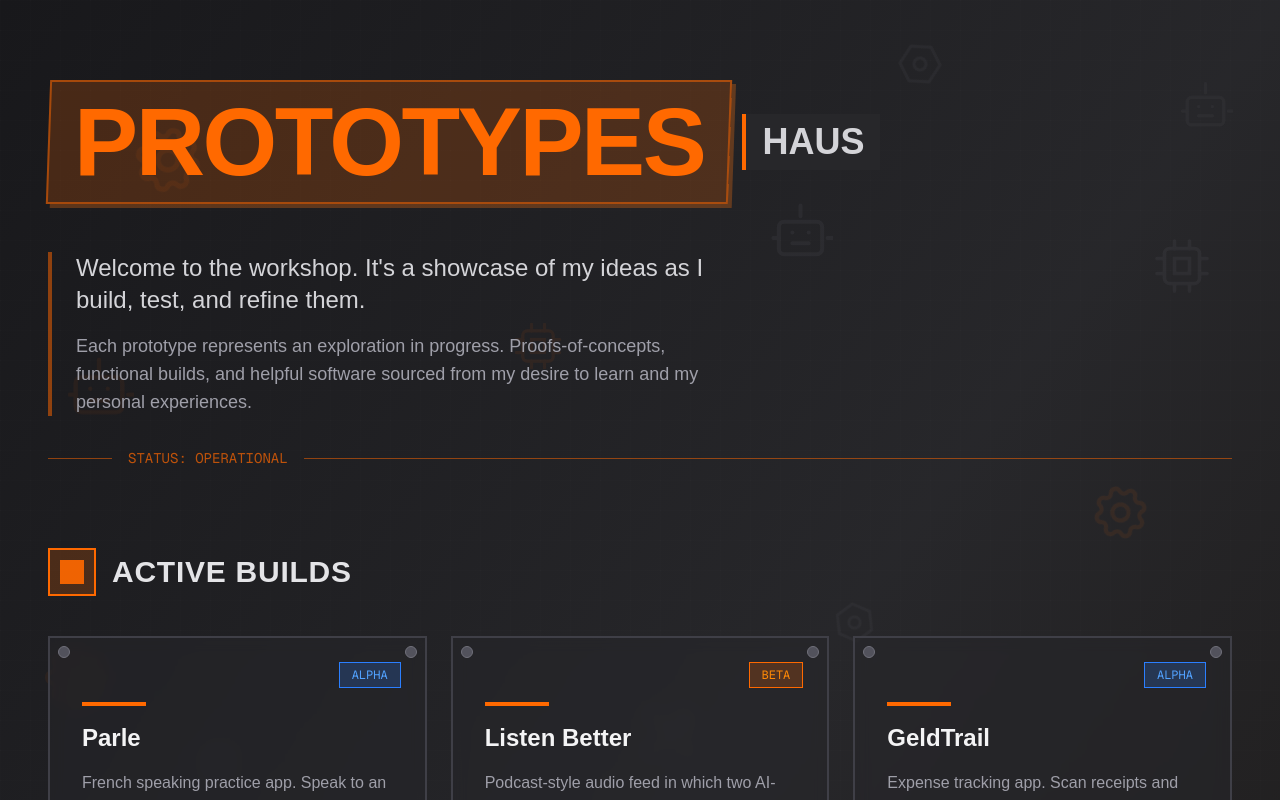
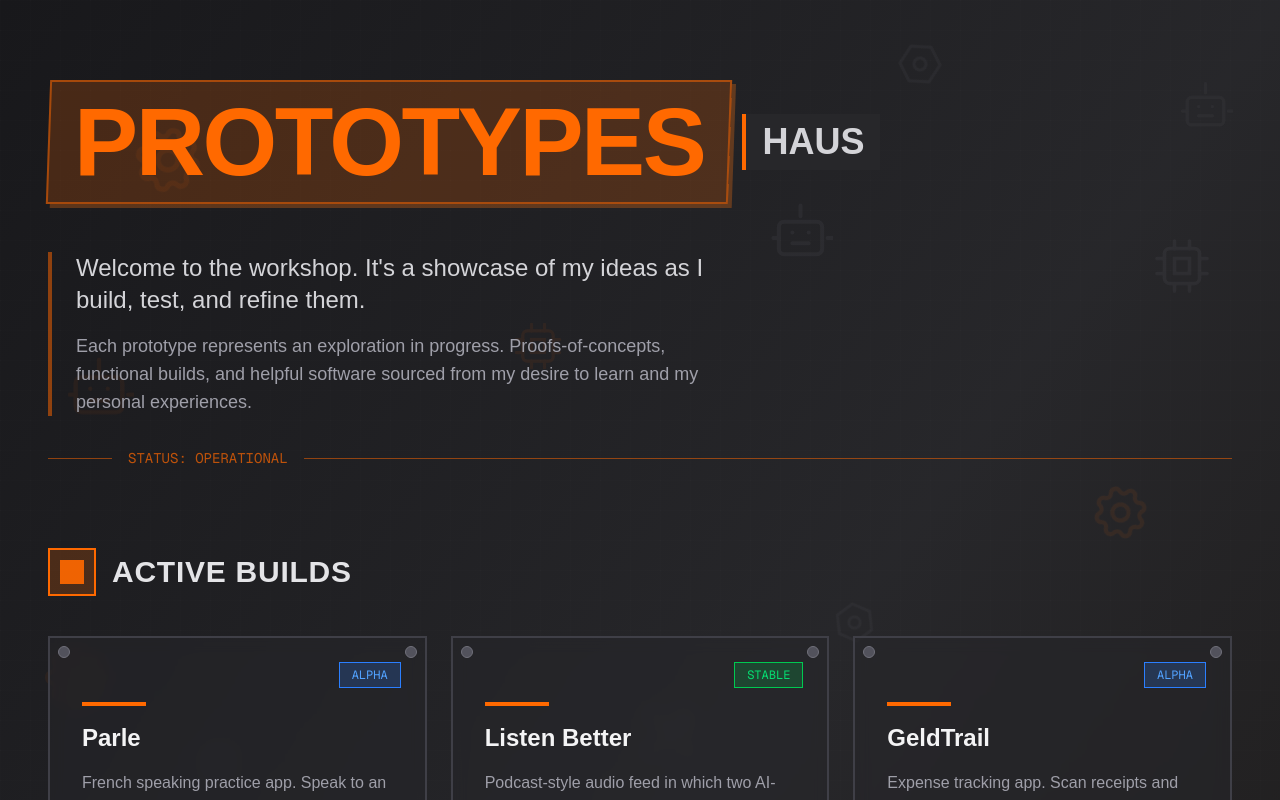
Before and after one commit to CodeWithOz/prototypes-haus, a Next.js app: page / in a window 1280 px wide. Shown: the top 800 px of the page. Built offline with nearby package versions, Linux system fonts and the light colour scheme.

Commit message:
feat: upgrade Listen Better to stable

```diff
--- a/src/app/page.tsx
+++ b/src/app/page.tsx
@@ -22,7 +22,7 @@ const prototypes: Prototype[] = [
     description:
       'Podcast-style audio feed in which two AI-generated hosts translate and explain French audio clips.',
     url: 'https://listenbetter.prototypes.haus',
-    status: 'beta',
+    status: 'stable',
   },
   {
     name: 'GeldTrail',
```
